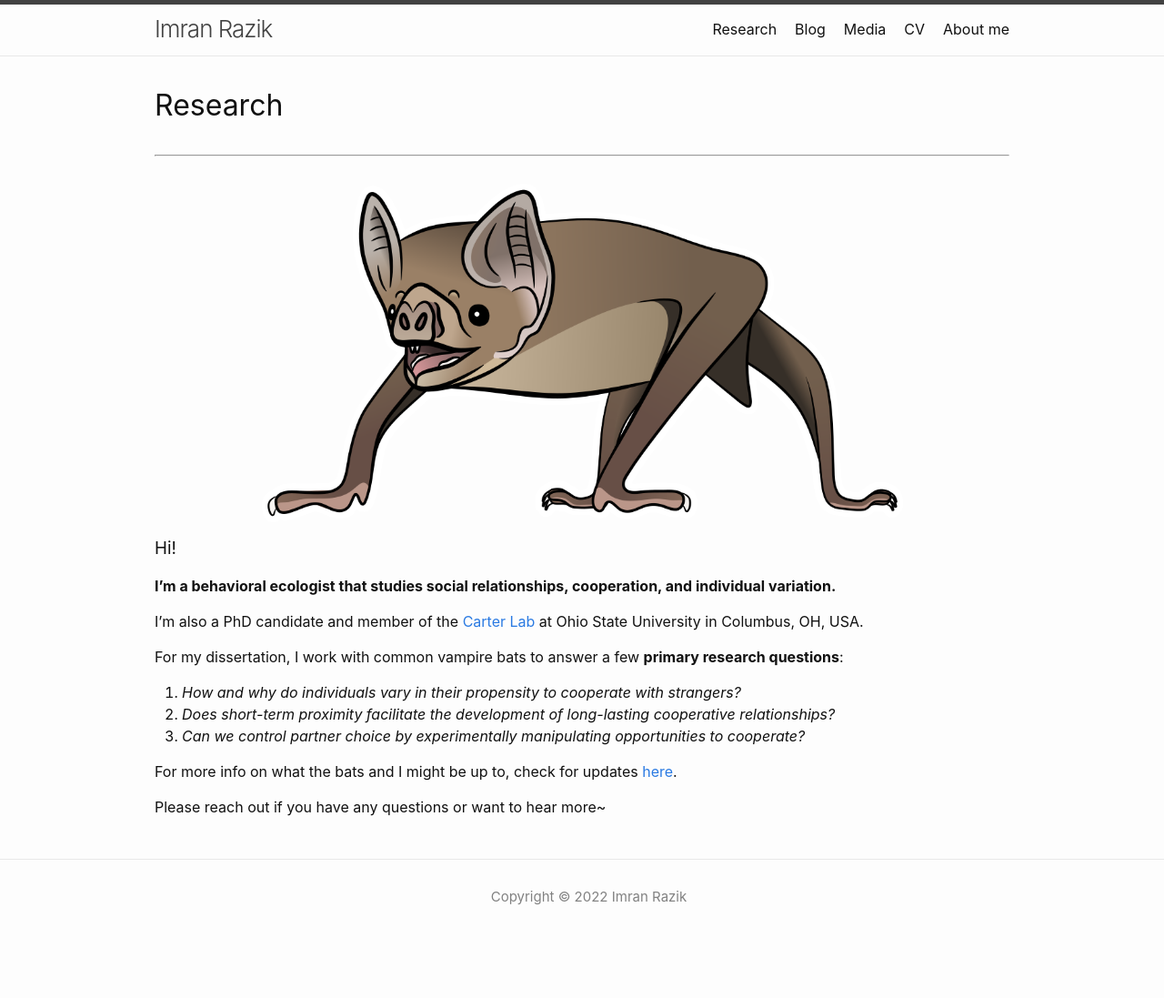
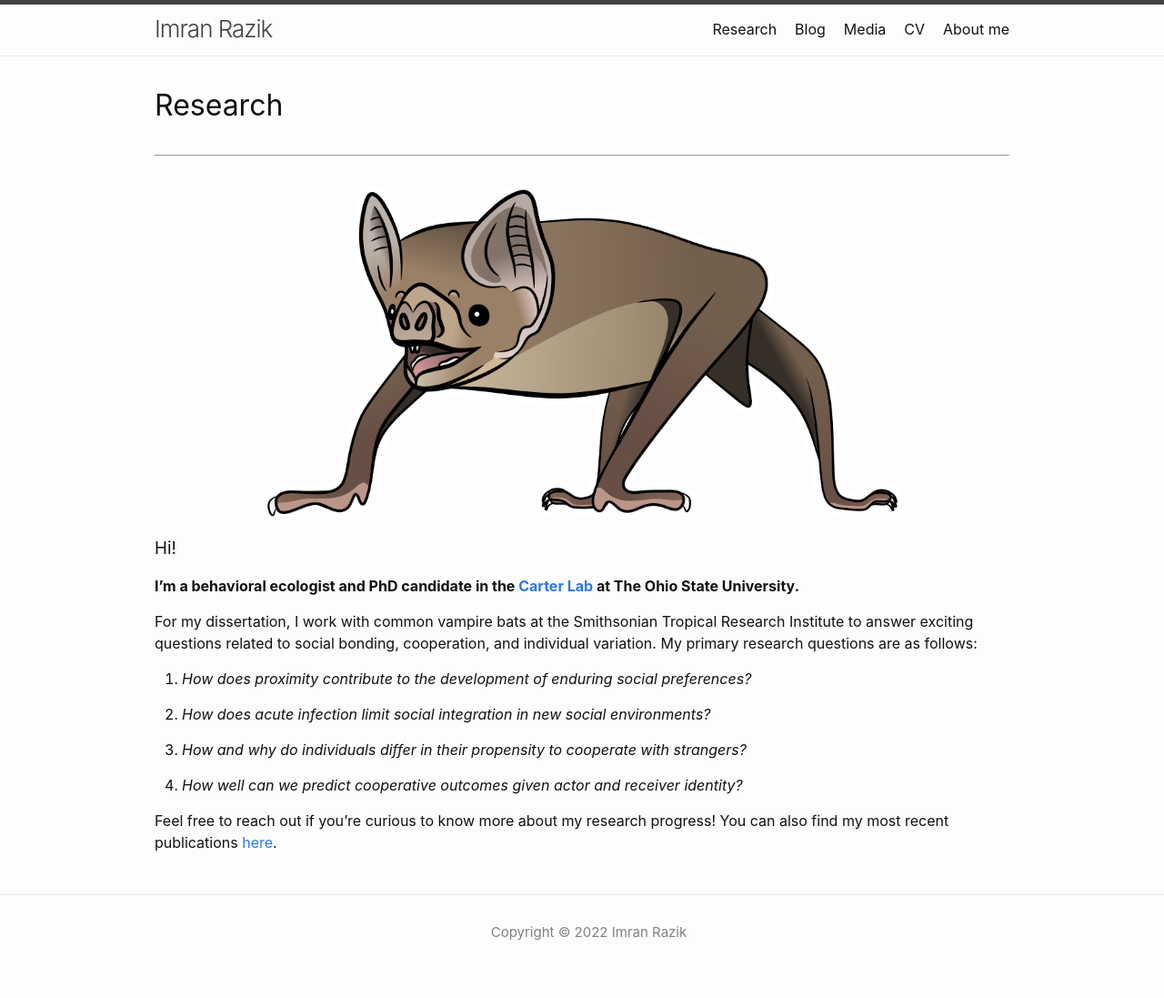
Before and after one commit to imranrazik/imranrazik.github.io, a Jekyll site: the page built from index.md, in a window 1280 px wide. Shown: the whole page at 91% size. Built offline with Jekyll 4.4.1, drawn with Linux system fonts in a browser that asks for light colours; our own code applies the rules of GitHub Pages for plain Markdown files; before the commit the page ends 1058 px from its top, so only the background shows below that.

Commit message:
Update index.md

```diff
--- a/index.md
+++ b/index.md
@@ -8,15 +8,16 @@ layout: home
 </p>
 
 ### Hi!
-<b> I'm a behavioral ecologist that studies social relationships, cooperation, and individual variation. </b> <br/>
+<b> I’m a behavioral ecologist and PhD candidate in the [Carter Lab](https://socialbat.org/) at The Ohio State University. </b> <br/>
 
-I'm also a PhD candidate and member of the [Carter Lab](https://socialbat.org/) at Ohio State University in Columbus, OH, USA.
+For my dissertation, I work with common vampire bats at the Smithsonian Tropical Research Institute to answer exciting questions related to social bonding, cooperation, and individual variation. My primary research questions are as follows:<br/>
 
-For my dissertation, I work with common vampire bats to answer a few **primary research questions**: <br/>
-1. *How and why do individuals vary in their propensity to cooperate with strangers?*
-2. *Does short-term proximity facilitate the development of long-lasting cooperative relationships?*
-3. *Can we control partner choice by experimentally manipulating opportunities to cooperate?*
+1. *How does proximity contribute to the development of enduring social preferences?*<br/>
 
-For more info on what the bats and I might be up to, check for updates [here](https://imranrazik.github.io/Blog.html). <br/>
+2. *How does acute infection limit social integration in new social environments?*<br/>
 
-Please reach out if you have any questions or want to hear more~
+3. *How and why do individuals differ in their propensity to cooperate with strangers?*<br/>
+
+4. *How well can we predict cooperative outcomes given actor and receiver identity?*<br/>
+
+Feel free to reach out if you’re curious to know more about my research progress! You can also find my most recent publications [here](https://imranrazik.github.io/CV.html). <br/>
```
